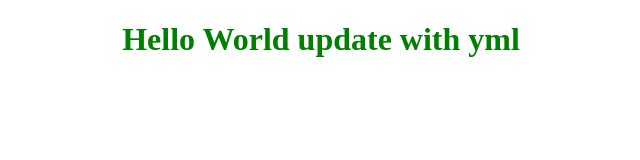
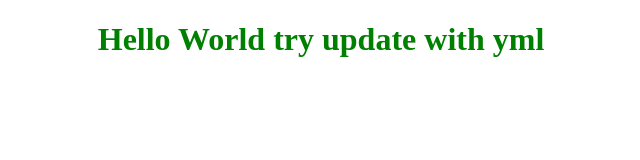
Before and after one commit to Nomanishaq/bootcamp-Assignment, a plain HTML site: page index.html in a window 1280 px wide. Shown: the whole page, without its empty margins (319-959 px from the left). Drawn offline with Linux system fonts and the light colour scheme.

Commit message:
Update index.html

```diff
--- a/index.html
+++ b/index.html
@@ -6,6 +6,6 @@
     <title>Bootcamp Assignment</title>
 </head>
 <body>
-    <h1 style="color:green; text-align: center;">Hello World update with yml</h1>
+    <h1 style="color:green; text-align: center;">Hello World try update with yml</h1>
 </body>
 </html>
```
